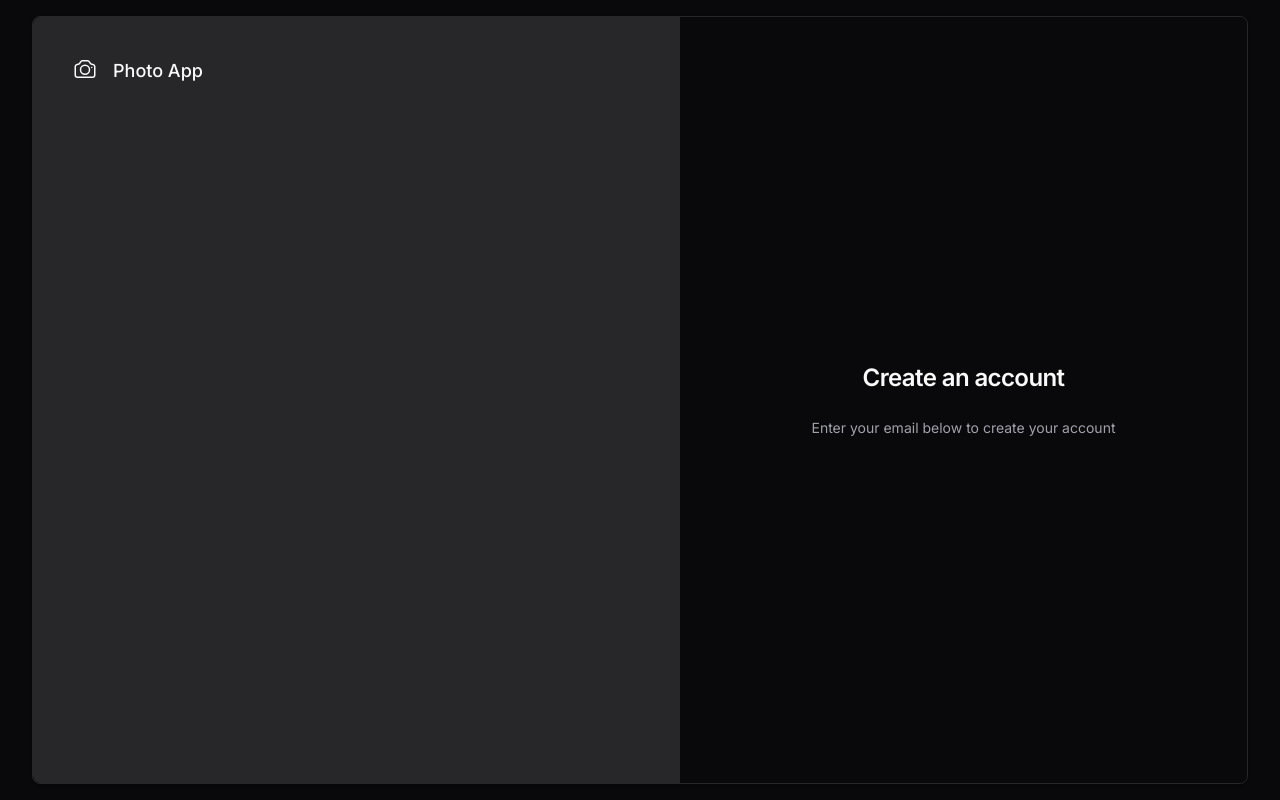
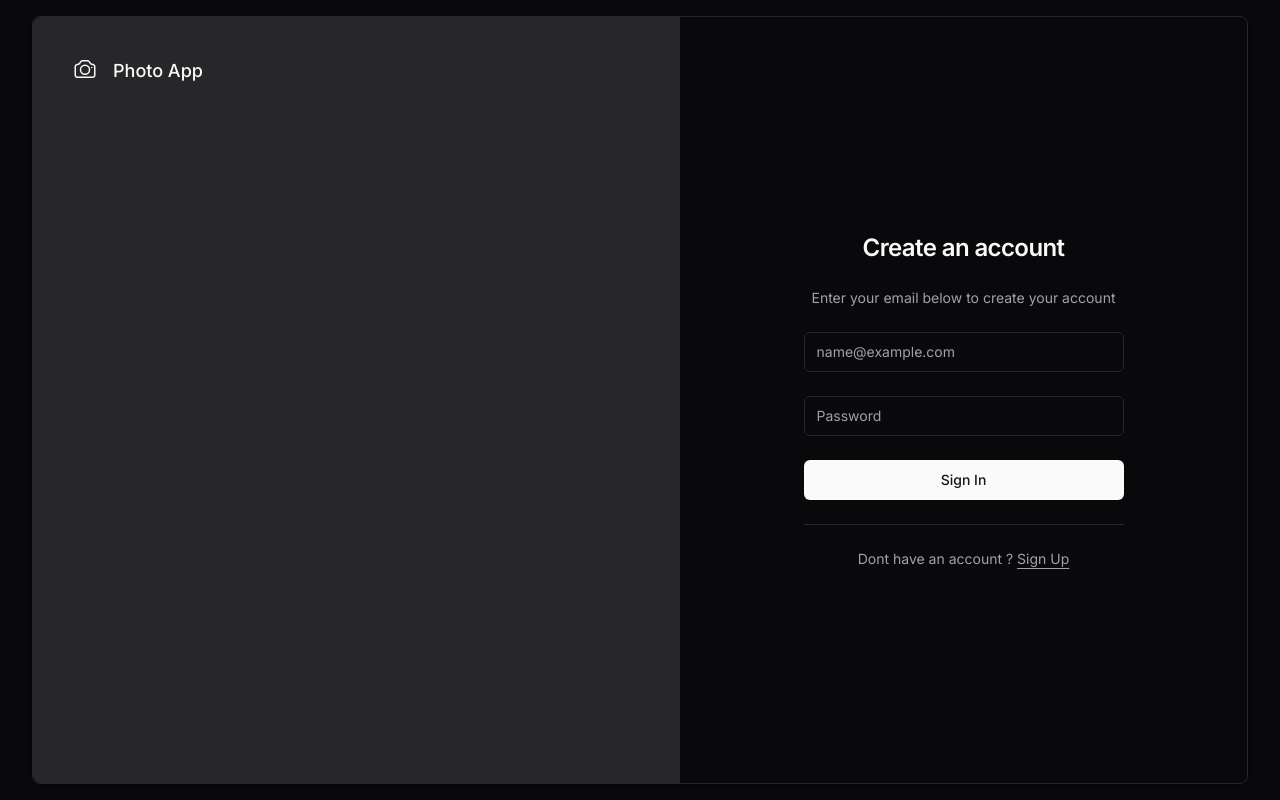
Before and after one commit to Utkarsh-NCI/CPP-Client, a Next.js app in the folder client/: page /login in a window 1280 px wide. Built offline with nearby package versions, Linux system fonts and the light colour scheme.

Commit message:
Login component

```diff
--- a/client/app/(auth)/login/page.tsx
+++ b/client/app/(auth)/login/page.tsx
@@ -1,4 +1,21 @@
+"use client";
+import { Button } from "@/components/ui/button";
+import { Icons } from "@/components/ui/icons";
+import { Input } from "@/components/ui/input";
+import { Separator } from "@/components/ui/separator";
+import Link from "next/link";
+import { useState } from "react";
+
 export default function Page() {
+  const [isLoading, setIsLoading] = useState(false);
+
+  const onSubmit = () => {
+    setIsLoading(true);
+
+    setTimeout(() => {
+      setIsLoading(false);
+    }, 3000);
+  };
   return (
     <div className="flex flex-1">
       <div className="flex flex-1 flex-col justify-center space-y-6 items-center">
@@ -8,6 +25,40 @@ export default function Page() {
         <p className="text-sm text-muted-foreground">
           Enter your email below to create your account
         </p>
+        <Input
+          id="email"
+          placeholder="name@example.com"
+          type="email"
+          autoCapitalize="none"
+          autoComplete="email"
+          autoCorrect="off"
+          disabled={false}
+          className="max-w-xs"
+        />
+        <Input
+          id="password"
+          placeholder="Password"
+          type="password"
+          autoCapitalize="none"
+          autoComplete="off"
+          autoCorrect="off"
+          disabled={false}
+          className="max-w-xs"
+        />
+        <Button disabled={false} onClick={onSubmit} className="min-w-80">
+          {isLoading && <Icons.spinner className="mr-2 h-4 w-4 animate-spin" />}
+          Sign In
+        </Button>
+        <Separator className="my-4 max-w-80" />
+        <p className="px-8 text-center text-sm text-muted-foreground">
+          Dont have an account ?{" "}
+          <Link
+            href="/register"
+            className="underline underline-offset-4 hover:text-primary"
+          >
+            Sign Up
+          </Link>
+        </p>
       </div>
     </div>
   );
--- /dev/null
+++ b/client/components/ui/input.tsx
@@ -0,0 +1,25 @@
+import * as React from "react"
+
+import { cn } from "@/lib/utils"
+
+export interface InputProps
+  extends React.InputHTMLAttributes<HTMLInputElement> {}
+
+const Input = React.forwardRef<HTMLInputElement, InputProps>(
+  ({ className, type, ...props }, ref) => {
+    return (
+      <input
+        type={type}
+        className={cn(
+          "flex h-10 w-full rounded-md border border-input bg-background px-3 py-2 text-sm ring-offset-background file:border-0 file:bg-transparent file:text-sm file:font-medium placeholder:text-muted-foreground focus-visible:outline-none focus-visible:ring-2 focus-visible:ring-ring focus-visible:ring-offset-2 disabled:cursor-not-allowed disabled:opacity-50",
+          className
+        )}
+        ref={ref}
+        {...props}
+      />
+    )
+  }
+)
+Input.displayName = "Input"
+
+export { Input }
--- /dev/null
+++ b/client/components/ui/separator.tsx
@@ -0,0 +1,31 @@
+"use client"
+
+import * as React from "react"
+import * as SeparatorPrimitive from "@radix-ui/react-separator"
+
+import { cn } from "@/lib/utils"
+
+const Separator = React.forwardRef<
+  React.ElementRef<typeof SeparatorPrimitive.Root>,
+  React.ComponentPropsWithoutRef<typeof SeparatorPrimitive.Root>
+>(
+  (
+    { className, orientation = "horizontal", decorative = true, ...props },
+    ref
+  ) => (
+    <SeparatorPrimitive.Root
+      ref={ref}
+      decorative={decorative}
+      orientation={orientation}
+      className={cn(
+        "shrink-0 bg-border",
+        orientation === "horizontal" ? "h-[1px] w-full" : "h-full w-[1px]",
+        className
+      )}
+      {...props}
+    />
+  )
+)
+Separator.displayName = SeparatorPrimitive.Root.displayName
+
+export { Separator }
--- a/client/package.json
+++ b/client/package.json
@@ -13,6 +13,7 @@
     "@radix-ui/react-dialog": "^1.0.5",
     "@radix-ui/react-icons": "^1.3.0",
     "@radix-ui/react-scroll-area": "^1.0.5",
+    "@radix-ui/react-separator": "^1.0.3",
     "@radix-ui/react-slot": "^1.0.2",
     "class-variance-authority": "^0.7.0",
     "clsx": "^2.1.0",
```
Also changed, not shown: 1 other file (tests, documents, lock files or other folders).
